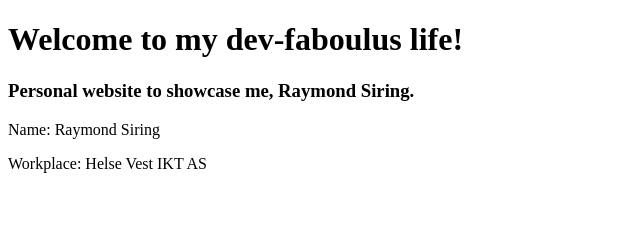
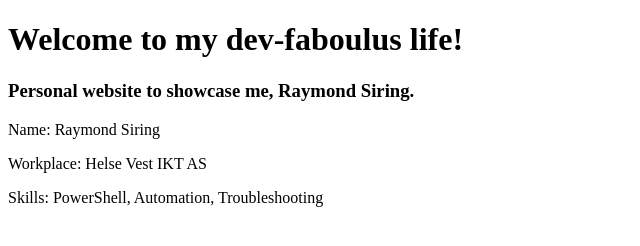
Before and after one commit to weq/craptastic, a plain HTML site: page index.html in a window 1280 px wide. Shown: the whole page, without its empty margins (0-640 px from the left). Drawn offline with Linux system fonts and the light colour scheme.

Commit message:
added skills
first test on skills list

```diff
--- a/index.html
+++ b/index.html
@@ -11,5 +11,6 @@
         <h3>Personal website to showcase me, Raymond Siring.</h3>
         <p class="profile-name">Name: Raymond Siring</p>
         <p class="profile-workplace">Workplace: Helse Vest IKT AS</p>
+        <p class="profile-skills">Skills: PowerShell, Automation, Troubleshooting</p>
     </body>
 </html>
```
